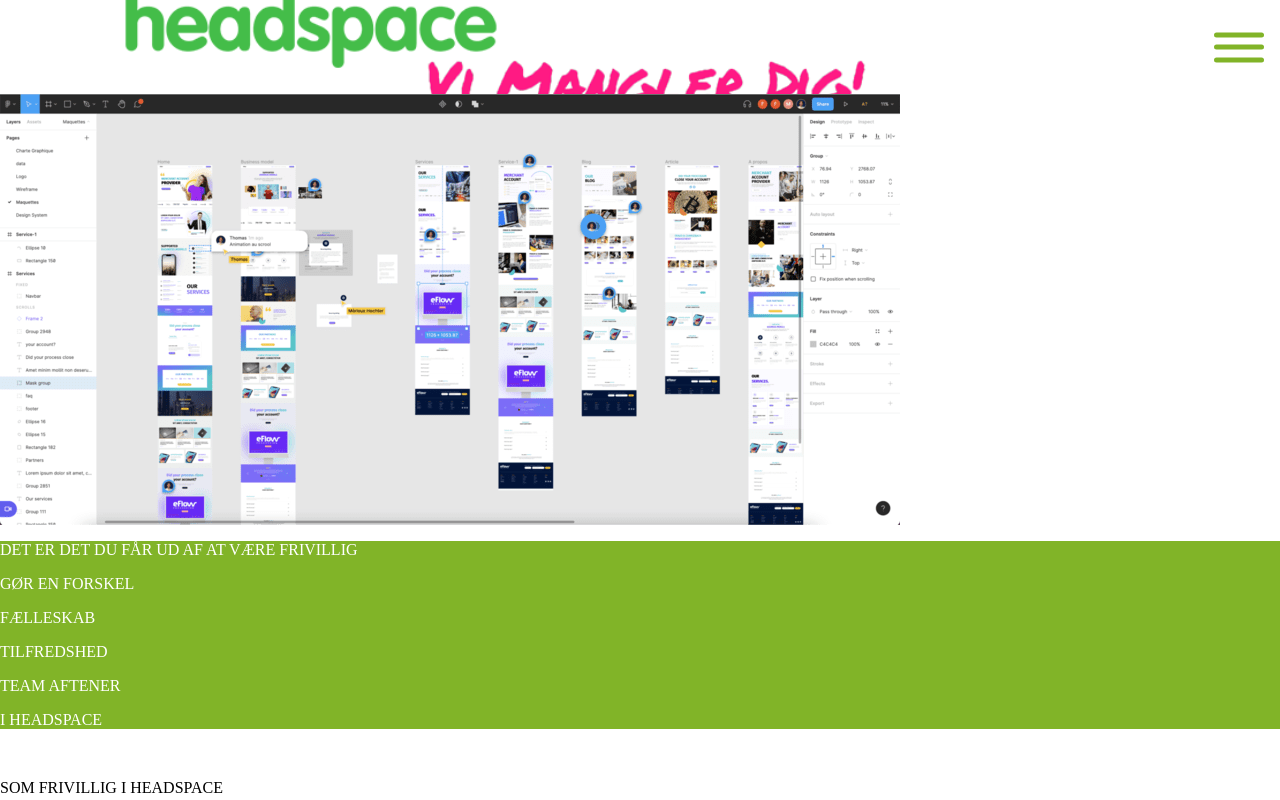
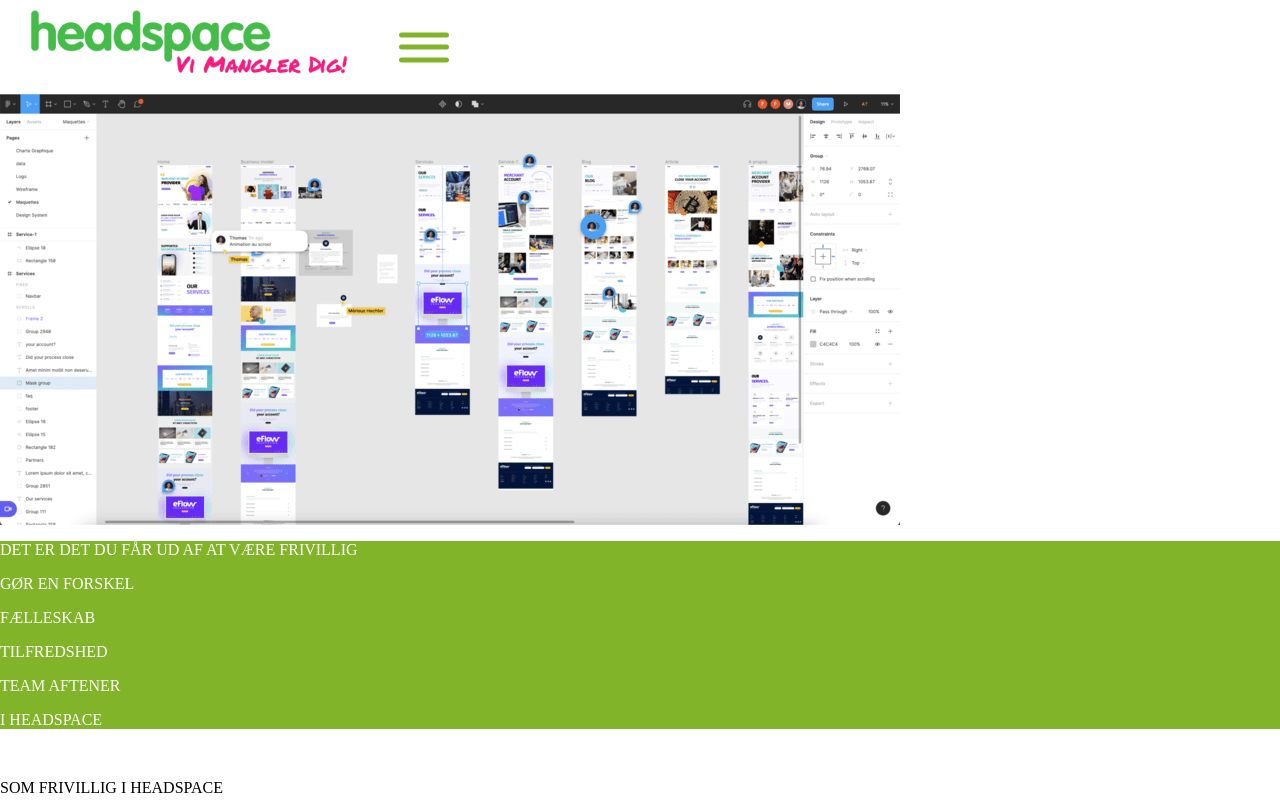
Before and after one commit to Dontosquare/UCL-Velg-renhed, a plain HTML site: page index.html in a window 1280 px wide. Shown: the top 800 px of the page. Drawn offline with Linux system fonts and the light colour scheme.

Commit message:
nyt logo

```diff
--- a/index.html
+++ b/index.html
@@ -14,7 +14,7 @@
 
     <nav>
         <div class="header">
-            <img id="logo" src="vi-mangler-dig-logo.png" alt="logo">
+            <img id="logo" src="vi-mangler-dig-logo.webp" alt="logo">
             <div class="ham-menu">
                 <span></span>
                 <span></span>
--- a/stylesheet.css
+++ b/stylesheet.css
@@ -11,7 +11,7 @@ body {
     justify-content: space-between;
     align-items: center;
     height: 62px;
-    width: 100%;
+    width: 433px;
 }
 
 #logo {
```
Also changed, not shown: vi-mangler-dig-logo.png (deleted), vi-mangler-dig-logo.webp (added).
